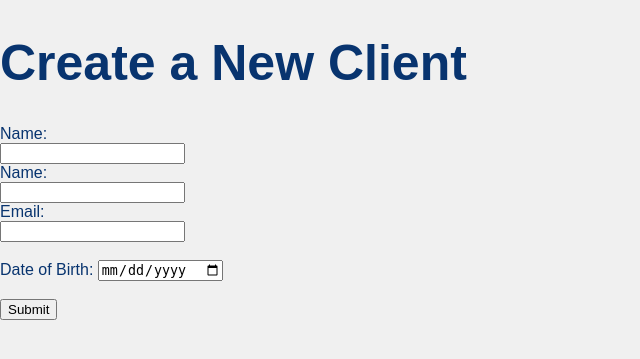
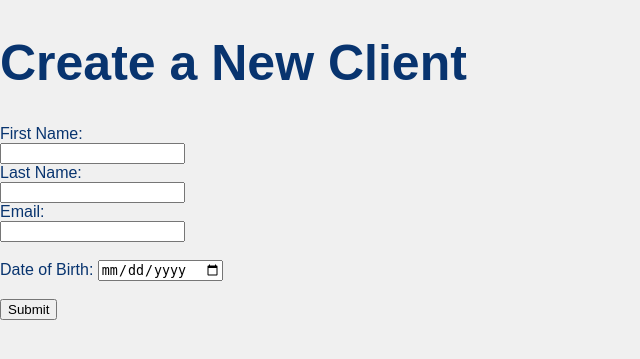
Before and after one commit to owilkins2/DSALA-Account-Management, a Flask app: page /create-client in a window 1280 px wide. Shown: the top 359 px of the page, without its empty margins (0-640 px from the left). Run offline with Flask 2, Linux system fonts and the light colour scheme; parts of the project's set-up code (start-up, migrations or seed data) failed here and were passed over.

Commit message:
file organization

```diff
--- a/static/styles.css
+++ b/static/styles.css
@@ -25,7 +25,7 @@ header {
 }
 
 .logo {
-    position: absolute;
+    position: relative;
     left: 20px;
     top: 50%;
     transform: translateY(-50%);
--- a/templates/create_client.html
+++ b/templates/create_client.html
@@ -9,10 +9,10 @@
 <body>
     <h1>Create a New Client</h1>
     <form action="/submit" method="POST">
-        <label for="first_name">Name:</label><br>
+        <label for="first_name">First Name:</label><br>
         <input type="text" id="first_name" name="first_name" required><br>
 
-        <label for="last_name">Name:</label><br>
+        <label for="last_name">Last Name:</label><br>
         <input type="text" id="last_name" name="last_name" required><br>
 
         <label for="email">Email:</label><br>
```
Also changed, not shown: 1 other file.
